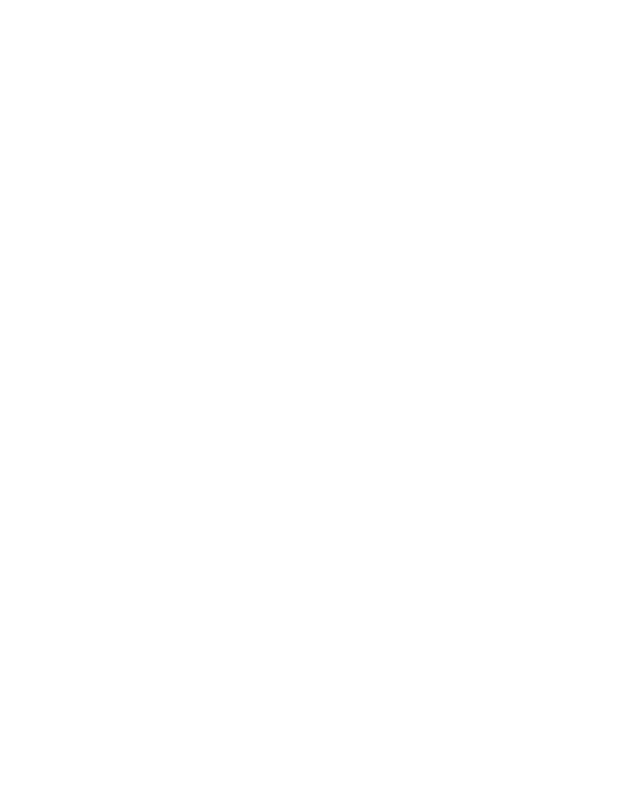
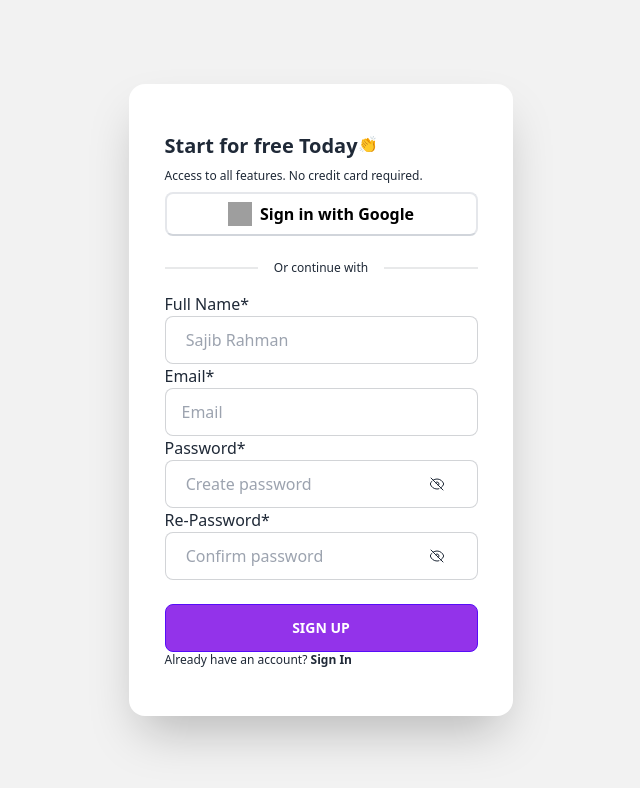
Before and after one commit to darkimpow/ai-writer-app-final, a React (Create React App) app: page /signup in a window 1280 px wide. Before the commit this address had no page. Shown: the top 788 px of the page, without its empty margins (319-959 px from the left). Built offline with nearby package versions, Linux system fonts and the light colour scheme; grey boxes are pictures that could not be loaded.

Commit message:
fixed all sorts of bugs

```diff
--- a/src/App.js
+++ b/src/App.js
@@ -2,6 +2,7 @@
 import HomePage from "./pages/home/HomePage";
 import DashboardPage from "./pages/DashboardPage";
 import DashboardMainSection from "./pages/DashboardMainSection";
+import SignUpPage from "./pages/Signup Page/SignUpPage";
 
 
 
@@ -11,6 +12,7 @@
     return (
         <Routes>
             <Route path={'/'} element={<HomePage/>}/>
+            <Route path={'/signup'} element={<SignUpPage/>}/>
 
             {/* Start: Dashboard Routes */}
             <Route path={'/dashboard'} element={<DashboardPage/>}>
--- a/src/pages/Signup Page/SignUpPage.js
+++ b/src/pages/Signup Page/SignUpPage.js
@@ -16,7 +16,11 @@
     const gmailMeRef = useRef();
     const handleSignUp = (e) => {
         e.preventDefault();
-        console.log(e);
+        // console.log(fullNameRef.current.value);
+        // console.log(emailRef.current.value);
+        // console.log(passwordRef.current.value);
+        // console.log(rePasswordRef.current.value);
+
     }
 
     return (
```
